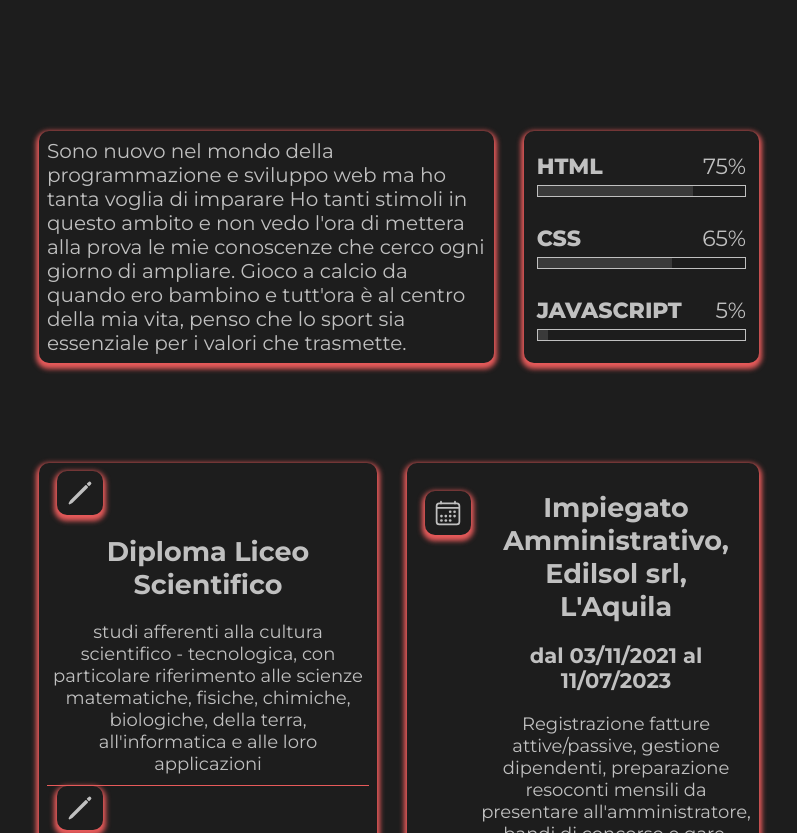
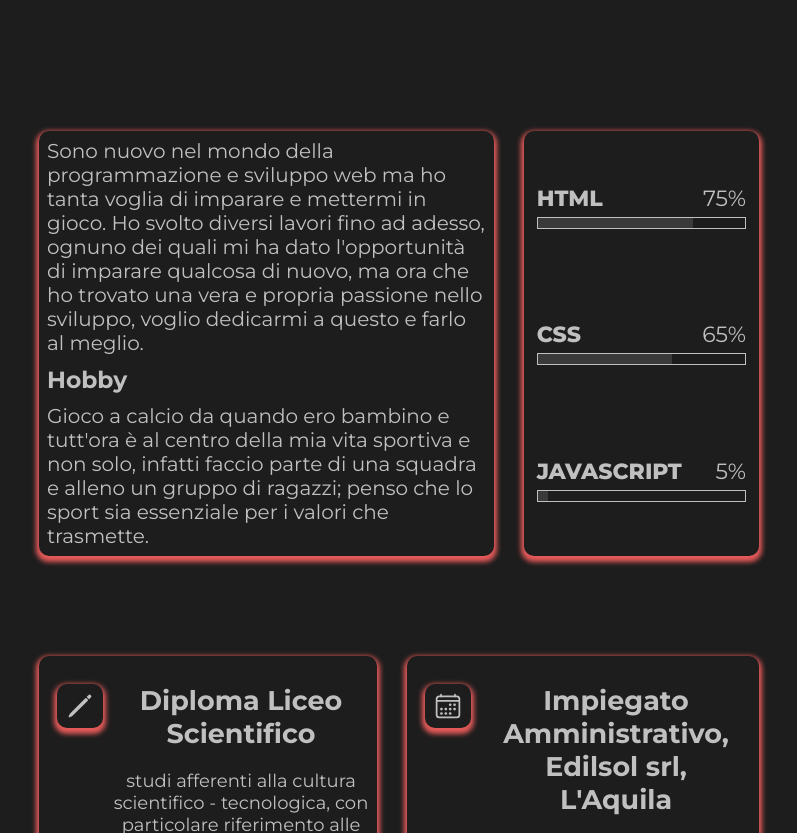
Before and after one commit to Federico-Gz/progetto-html-e-css, a plain HTML site: page index.html in a window 1280 px wide. Shown: the part 940-1773 px from the top of the page, without its empty margins (371-1168 px from the left). Drawn offline with nearby package versions, Linux system fonts and the light colour scheme.

Commit message:
migliorato responsive
distanza tra i box nella sezione about migliorata

```diff
--- a/assets/style.css
+++ b/assets/style.css
@@ -182,6 +182,10 @@ body{
     font-size: 2em;
 }
 
+.riga .descrizione h3{
+    margin: 10 0px;
+}
+
 .riga .skills{
     display: flex;
     flex-direction: column;
@@ -237,10 +241,12 @@ body{
     height: min-content;
 }
 
-
+.riga .studi-item{
+    display: flex;
+}
 
 .riga .studi ion-icon{
-    margin: 0 10px;
+    margin: 20px 10px;
     font-size: 7.4em;
     min-width: 30px;
     max-width: 30px;
@@ -249,7 +255,7 @@ body{
     border-radius: 10px;
     box-shadow: 0px 3px 5px 3px var(--text-color-3);
     color: var(--text-color-2);
-    align-self: center;
+    align-self: flex-start;
 }
 
 .riga .studi .studi-item-content{
@@ -281,7 +287,7 @@ body{
 }
 
 .riga .esperienze ion-icon{
-    margin: 0 10px;
+    margin: 20px 10px;
     font-size: 7.4em;
     height: 28px;
     min-width: 30px;
@@ -291,7 +297,6 @@ body{
     box-shadow: 0px 3px 5px 3px var(--text-color-3);
     color: var(--text-color-2);
     align-self: flex-start;
-    margin-top: 20px;
 }
 
 .riga .esperienze .esperienze-item-content{
@@ -318,6 +323,21 @@ body{
 
 
 /*responsive*/
+
+
+@media (max-width:1239px){
+    .studi{
+        margin-bottom: 30px;
+    }
+
+    .descrizione{
+        margin-bottom: 30px;
+    }
+
+    .riga{
+        flex-direction: column;
+    }
+}
 
 @media (max-width: 968px){
 
--- a/index.html
+++ b/index.html
@@ -64,10 +64,11 @@
                         <!--RIGA START-->
                         <div class='riga'>
                             <div class="descrizione">
-                                <p>Sono nuovo nel mondo della programmazione e sviluppo web ma ho tanta voglia di imparare
-                                Ho tanti stimoli in questo ambito e non vedo l'ora di mettera alla prova le mie conoscenze che cerco
-                                ogni giorno di ampliare.
-                                Gioco a calcio da quando ero bambino e tutt'ora è al centro della mia vita, penso che lo sport sia
+                                <p>Sono nuovo nel mondo della programmazione e sviluppo web ma ho tanta voglia di imparare e mettermi in gioco.
+                                Ho svolto diversi lavori fino ad adesso, ognuno dei quali mi ha dato l'opportunità di imparare qualcosa di nuovo, ma ora che ho trovato una vera e propria passione nello sviluppo, voglio dedicarmi a questo e farlo al meglio.
+                                <h3>Hobby</h3>
+
+                                Gioco a calcio da quando ero bambino e tutt'ora è al centro della mia vita sportiva e non solo, infatti faccio parte di una squadra e alleno un gruppo di ragazzi; penso che lo sport sia
                                 essenziale per i valori che trasmette.
                                 </p>
                             </div>
```
